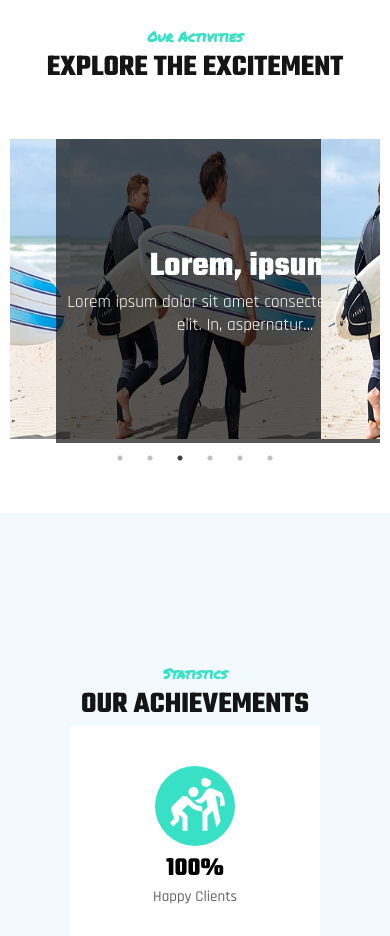
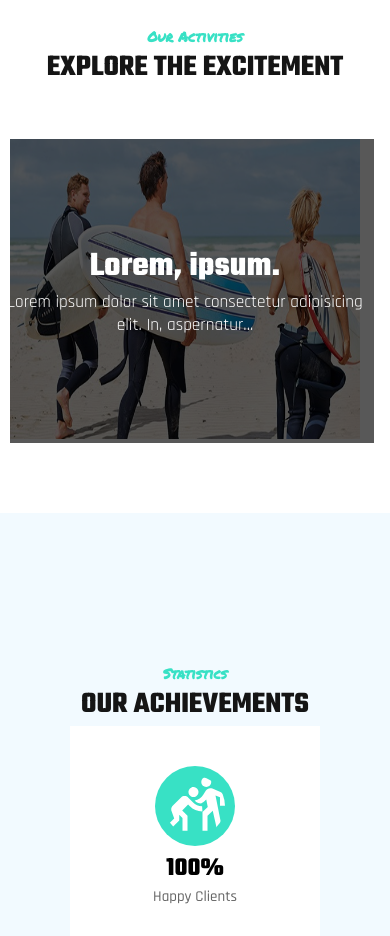
Before and after one commit to aman9549/combat, a React (Vite) app: page / in a window 390 px wide. Shown: the part 3500-4436 px from the top of the page. Built offline with nearby package versions, Linux system fonts and the light colour scheme.

Commit message:
created activities section responsive

```diff
--- a/src/component/ourActivities/OurActivities.jsx
+++ b/src/component/ourActivities/OurActivities.jsx
@@ -3,80 +3,60 @@ import Sections from '../../utilities/sections/Sections';
 import Slider from "react-slick";
 import "slick-carousel/slick/slick.css";
 import "slick-carousel/slick/slick-theme.css";
-import OurServiceCard from '../../utilities/ourServiceCard/OurServiceCard';
 import ActivityCard from '../../utilities/activityCard/ActivityCard';
 
 const OurActivities = () => {
-
-    var settings = {
+  const settings = {
     className: "center",
     centerMode: true,
     infinite: true,
     centerPadding: "60px",
     slidesToShow: 3,
     speed: 500,
-      dots:true,
-      gap:"60px",
-      autoplay:true,
+    dots: true,
+    autoplay: true,
+    autoplaySpeed: 2000,
     responsive: [
       {
         breakpoint: 1024,
         settings: {
-          slidesToShow: 3,
-          slidesToScroll: 3,
-          infinite: true,
-          dots: true
-        }
+          centerPadding: "40px",
+          slidesToShow: 2,
+        },
       },
       {
-        breakpoint: 600,
+        breakpoint: 768,
         settings: {
-          slidesToShow: 2,
-          slidesToScroll: 2,
-          initialSlide: 2
-        }
+          centerPadding: "20px",
+          slidesToShow: 1,
+        },
       },
       {
         breakpoint: 480,
         settings: {
+          centerPadding: "0px",
           slidesToShow: 1,
-          slidesToScroll: 1
-        }
-      }
-    ]
+          dots: false,
+        },
+      },
+    ],
   };
 
   return (
     <div className="our-activities">
       <Sections
-        mainHeading={"Our Activities"}
-        subHeading={"Explore the excitement"}
+        mainHeading="Our Activities"
+        subHeading="Explore the excitement"
         content={
-          <>
           <div className="slider-container">
             <Slider {...settings}>
-        <div>
+              {[...Array(6)].map((_, index) => (
+                <div key={index}>
                   <ActivityCard />
                 </div>
-        <div>
-           <ActivityCard />
-        </div>
-        <div>
-           <ActivityCard />
-
-        </div>
-        <div>
-           <ActivityCard />
-        </div>
-        <div>
-           <ActivityCard />
-        </div>
-        <div>
-         <ActivityCard />
-        </div>
+              ))}
             </Slider>
           </div>
-          </>
         }
       />
     </div>
```
Lines whose indentation alone changed are shown as unchanged.
